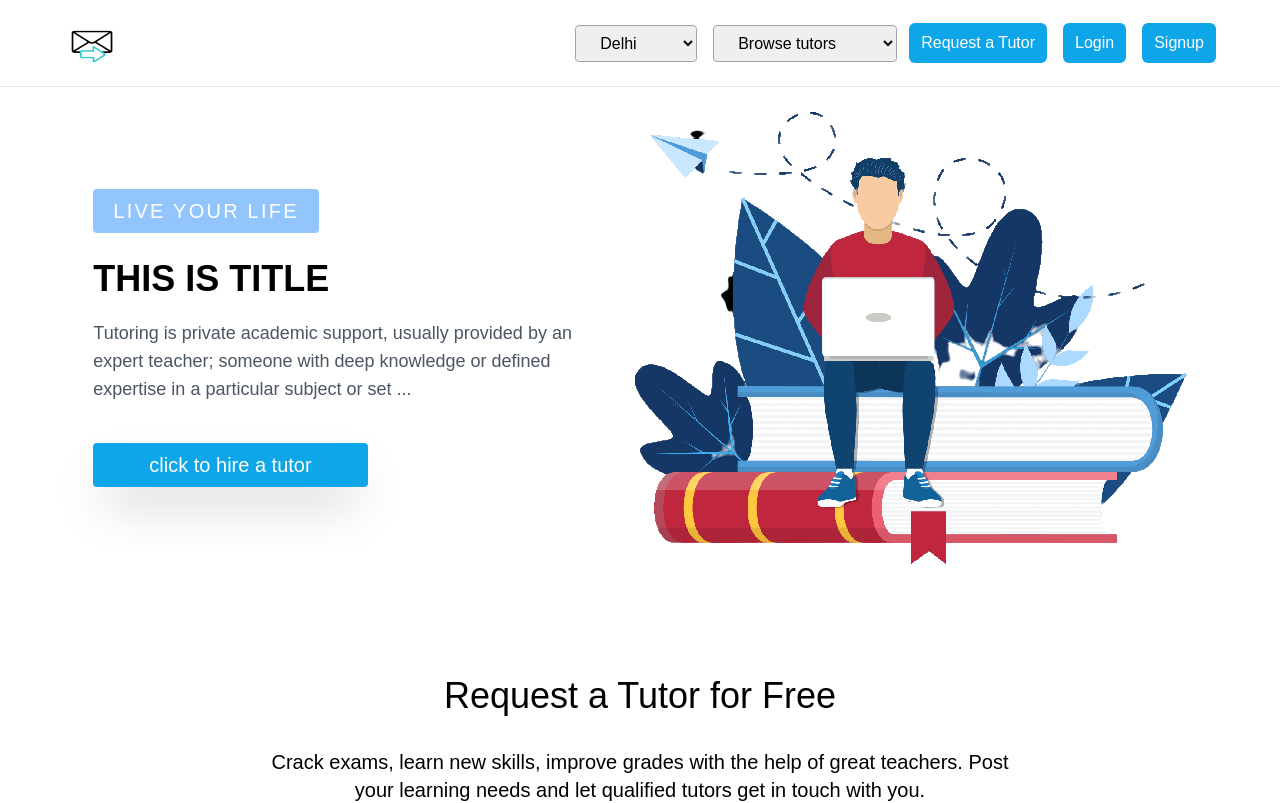
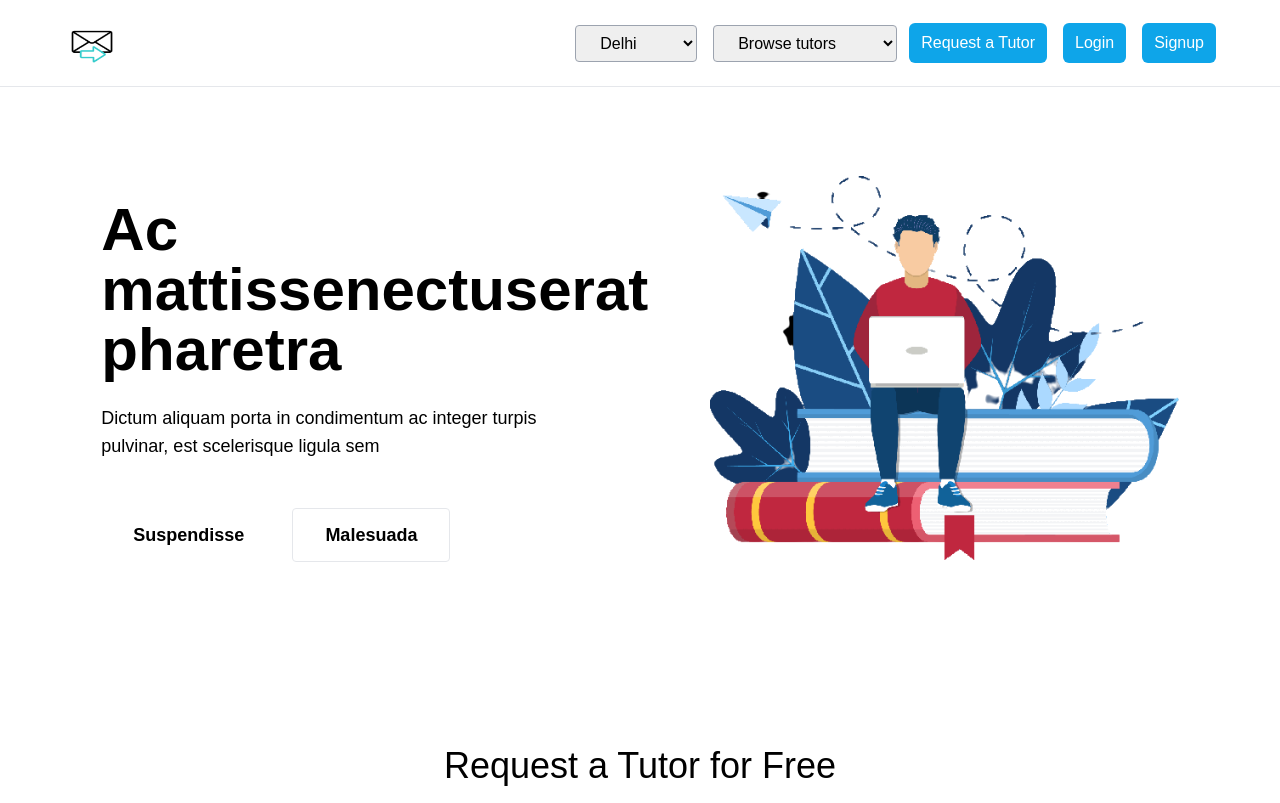
Before and after one commit to jordan7510/MapMySkillClient, a React (Vite) app: page / in a window 1280 px wide. Shown: the top 803 px of the page. Built offline with nearby package versions, Linux system fonts and the light colour scheme; no server answers.

Commit message:
new hero section added

```diff
--- a/package.json
+++ b/package.json
@@ -35,7 +35,8 @@
     "react-router-dom": "^6.15.0",
     "react-search-autocomplete": "^8.5.2",
     "sort-by": "^1.2.0",
-    "sweetalert2": "^11.7.27"
+    "sweetalert2": "^11.7.27",
+    "swiper": "^11.0.5"
   },
   "devDependencies": {
     "@types/react": "^18.2.15",
--- a/src/Pages/UserPages/Home/Home.jsx
+++ b/src/Pages/UserPages/Home/Home.jsx
@@ -37,7 +37,7 @@ const Home = () => {
 
             <div className='lg:px-[100px] px-2'>
                 <Services></Services>
-                <Testimonials></Testimonials>
+                {/* <Testimonials></Testimonials> */}
                 <Faq></Faq>
 
                 <Tutors></Tutors>
--- a/src/Pages/UserPages/Home/newBanner/NewBanner.jsx
+++ b/src/Pages/UserPages/Home/newBanner/NewBanner.jsx
@@ -1,31 +1,48 @@
 import React from 'react'
 import bannerimg from '../../../../assets/images/banner6.png'
+
+
+import { GiBamboo } from "react-icons/gi";
+import {
+  FaArrowDown,
+  FaLayerGroup,
+  FaScroll,
+  FaTools,
+  FaTree,
+} from "react-icons/fa";
+
+import { Swiper, SwiperSlide } from "swiper/react";
+import { EffectFade, Autoplay, Navigation, Pagination } from "swiper/modules";
+import "swiper/css";
+import "swiper/css/effect-fade";
+import "swiper/css/navigation";
+import "swiper/css/pagination";
+
+
 
 function NewBanner() {
   return (
 
-    <section className=' mb-10 py-12 mt-16  xl:pt-12 xl:pb-12 overflow-hidden'>
-    <div className='container mx-auto h-full'>
-      <div className='flex flex-col xl:flex-row items-center justify-between h-full xl:px-10'>
+    <section className="dark:bg-gray-800 dark:text-gray-100 mt-20">
+      <div className="container flex flex-col justify-center p-6 mx-auto sm:py-12 lg:py-24 lg:flex-row lg:justify-between">
+        <div className="flex flex-col justify-center p-6 text-center rounded-sm lg:max-w-md xl:max-w-lg lg:text-left">
+          <h1 className="text-5xl font-bold leadi sm:text-6xl">Ac mattis
+            <span className="dark:text-violet-400">senectus</span>erat pharetra
+          </h1>
+          <p className="mt-6 mb-8 text-lg sm:mb-12">Dictum aliquam porta in condimentum ac integer
+            <br className="hidden md:inline lg:hidden"></br> turpis pulvinar, est scelerisque ligula sem
+          </p>
+          <div className="flex flex-col space-y-4 sm:items-center sm:justify-center sm:flex-row sm:space-y-0 sm:space-x-4 lg:justify-start">
+            <a rel="noopener noreferrer" href="#" className="px-8 py-3 text-lg font-semibold rounded dark:bg-violet-400 dark:text-gray-900">Suspendisse</a>
+            <a rel="noopener noreferrer" href="#" className="px-8 py-3 text-lg font-semibold border rounded dark:border-gray-100">Malesuada</a>
+          </div>
+        </div>
+        <div className="flex items-center justify-center p-6 mt-8 lg:mt-0 h-72 sm:h-80 lg:h-96 xl:h-112 2xl:h-128">
+          <img src={bannerimg} alt="" className="object-contain h-72 sm:h-80 lg:h-96 xl:h-112 2xl:h-128" />
+        </div>
+      </div>
+    </section>
 
-        <div className='xl:w-[48%] text-center xl:text-left '  data-aos="fade-right"  data-aos-duration="1000">
-          <div className='uppercase bg-blue-300 rounded px-5 py-2 w-max mb-[26px] mx-auto font-medium text-xl tracking-[2.24px] xl:mx-0 text-white'>live your life</div>
-          <h1 className='mb-5 font-bold uppercase text-4xl'>this is title</h1>
-          <p className='mb-[40px] md:max-w-xl text-lg text-gray-600'>
-            Tutoring is private academic support, usually provided by an expert teacher; someone with deep knowledge or defined expertise in a particular subject or set ...
-          </p>
-
-          <button className=' mx-auto xl:mx-0 px-14 active:bg-sky-600 shadow-2xl hover:border hover:text-black text-xl text-white py-2 bg-sky-500 rounded '>click to hire a tutor </button>
-        </div>
-
-
-        <div className='' data-aos="fade-left"   data-aos-duration="1000">
-          <img src={bannerimg} alt="" />
-        </div>
-
-      </div>
-    </div>
-  </section>
   )
 }
 
--- a/src/Shared/ThankYouPage/ThankYouPage.jsx
+++ b/src/Shared/ThankYouPage/ThankYouPage.jsx
@@ -75,7 +75,7 @@ const ThankYouPage = () => {
           </ui>
         </div>
         <div>
-          <Link to={`/`}>
+          <Link to={`/myaccount/dashboard`}>
             <button className="bg-blue-600 lg:py-2 lg:px-7 py-2 px-7 md:py-4 md:px-14 md:text-xl lg:text-base text-center text-white lg:mt-6 mt-2 hover:bg-blue-700 active:bg-blue-800">
               go back home
             </button>
--- a/src/Shared/UserDashboard/StudentDashboard/StudentDashboard.jsx
+++ b/src/Shared/UserDashboard/StudentDashboard/StudentDashboard.jsx
@@ -78,9 +78,9 @@ const StudentDashboard = () => {
 
   return (
     <div className="bg-slate-100">
-      <div className="flex lg:flex-row flex-col my-4  gap-[62px] px-4 pt-4">
+      <div className="flex  flex-col my-4 px-4 pt-4">
 
-        <div className=" ">
+        <div className="py-8">
           <StudentMonitorSection
             studentLevelData={studentLevelData}
             unlockCount={unlockCount}
--- a/src/Shared/UserDashboard/StudentDashboard/StudentMonitorSection/StudentMonitorSection.jsx
+++ b/src/Shared/UserDashboard/StudentDashboard/StudentMonitorSection/StudentMonitorSection.jsx
@@ -16,7 +16,7 @@ import axios from "axios";
 const StudentMonitorSection = ({studentLevelData,unlockCount}) => {
 
   return (
-    <div className="grid grid-cols-1  gap-[43px]">
+    <div className="grid sm:grid-cols-1 md:grid-cols-4 gap-[43px]">
 
         <MonitoringCategoryDiv
           icon={<FaRegHandPointer></FaRegHandPointer>}
@@ -36,18 +36,19 @@ const StudentMonitorSection = ({studentLevelData,unlockCount}) => {
       ></MonitoringCategoryDiv>
 
 
-      <MonitoringCategoryDiv
+      {/* <MonitoringCategoryDiv
         icon={<FaArrowRight></FaArrowRight>}
         iconBG="bg-green-600"
         text="Watchlisted Jobs"
         monitorCount={324}
       ></MonitoringCategoryDiv>
+
       <MonitoringCategoryDiv
         icon={<FaEye></FaEye>}
         iconBG="bg-[#AE3EC9]"
         text="Watchlisted Jobs"
         monitorCount={324}
-      ></MonitoringCategoryDiv>
+      ></MonitoringCategoryDiv> */}
     </div>
   );
 };
--- a/src/components/MonitoringCategoryDiv/MonitoringCategoryDiv.jsx
+++ b/src/components/MonitoringCategoryDiv/MonitoringCategoryDiv.jsx
@@ -15,7 +15,7 @@ const MonitoringCategoryDiv = ({ link, icon, iconBG, text, monitorCount }) => {
           </p>
         </div>
         <div>
-          <p className="text-white">{monitorCount}</p>
+          <p className="text-white text-center">{monitorCount}</p>
           <p className="text-center text-white text-sm ">{text}</p>
         </div>
       </div>
--- a/src/config/axios.config.js
+++ b/src/config/axios.config.js
@@ -9,7 +9,7 @@ const instance = axios.create({
 // instance.interceptors.request.use(
 //   function (config) {
 //     // Get the token from localStorage
-//     const token = localStorage.getItem("token");
+//     const token = localStorage.getItem("token");axios
 //     // If the token exists, set the Authorization header with the token value
 //     if (token) {
 //       config.headers["Authorization"] = `Bearer ${token}`;
```
Also changed, not shown: 1 other file (tests, documents, lock files or other folders).
